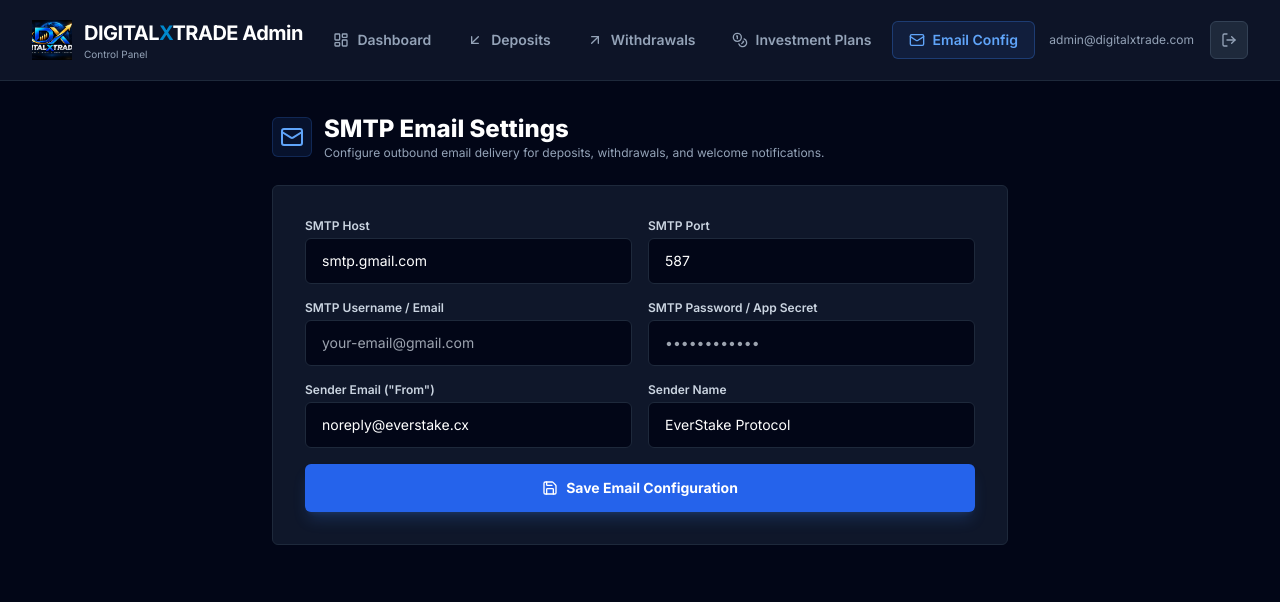
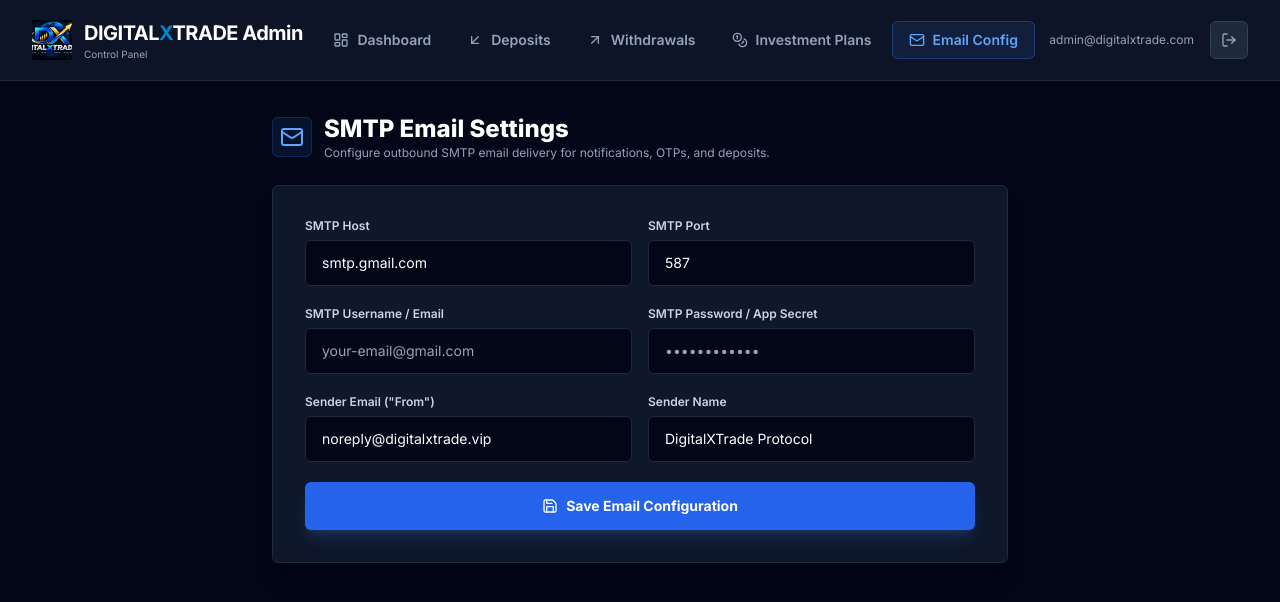
Before and after one commit to chinedu-freedom/digitalxtrade-admin, a Next.js app: page /admin/settings/email in a window 1280 px wide. Shown: the top 602 px of the page. Built offline with nearby package versions, Linux system fonts and the light colour scheme; no server answers.

Commit message:
Update admin SMTP settings page with branding and live fetching

```diff
--- a/src/app/admin/settings/email/page.jsx
+++ b/src/app/admin/settings/email/page.jsx
@@ -1,9 +1,9 @@
 'use client';
 
-import { useState } from 'react';
+import { useState, useEffect } from 'react';
 import AdminNavbar from '../../../../components/AdminNavbar';
 import api from '../../../../lib/api';
-import { Mail, Save, Send } from 'lucide-react';
+import { Mail, Save } from 'lucide-react';
 import { toast } from 'react-toastify';
 
 export default function AdminEmailSettingsPage() {
@@ -12,18 +12,44 @@
     smtp_port: 587,
     smtp_user: '',
     smtp_pass: '',
-    from_email: 'noreply@everstake.cx',
-    from_name: 'EverStake Protocol',
+    from_email: 'noreply@digitalxtrade.vip',
+    from_name: 'DigitalXTrade Protocol',
   });
+  const [loading, setLoading] = useState(true);
   const [saving, setSaving] = useState(false);
+
+  useEffect(() => {
+    const fetchSettings = async () => {
+      try {
+        const res = await api.get('/admin/settings/email');
+        if (res.data && res.data.success && res.data.settings) {
+          setFormData({
+            smtp_host: res.data.settings.smtp_host || 'smtp.gmail.com',
+            smtp_port: res.data.settings.smtp_port || 587,
+            smtp_user: res.data.settings.smtp_user || '',
+            smtp_pass: res.data.settings.smtp_pass || '',
+            from_email: res.data.settings.from_email || 'noreply@digitalxtrade.vip',
+            from_name: res.data.settings.from_name || 'DigitalXTrade Protocol',
+          });
+        }
+      } catch (err) {
+        console.warn('Using default email settings:', err?.message);
+      } finally {
+        setLoading(false);
+      }
+    };
+    fetchSettings();
+  }, []);
 
   const handleSubmit = async (e) => {
     e.preventDefault();
     try {
       setSaving(true);
       const res = await api.post('/admin/settings/email', formData);
-      if (res.data.success) {
-        toast.success('SMTP & Email configuration saved!');
+      if (res.data && res.data.success) {
+        toast.success('SMTP & Email configuration saved successfully!');
+      } else {
+        toast.error(res.data?.message || 'Failed to save email settings');
       }
     } catch (err) {
       toast.error(err.response?.data?.message || 'Failed to save email settings');
@@ -33,7 +59,7 @@
   };
 
   return (
-    <div className="min-h-screen bg-slate-950 text-slate-100 flex flex-col">
+    <div className="min-h-screen bg-slate-950 text-slate-100 flex flex-col font-sans">
       <AdminNavbar />
 
       <main className="max-w-3xl mx-auto px-4 py-8 w-full flex-grow space-y-6">
@@ -43,84 +69,84 @@
           </div>
           <div>
             <h1 className="text-2xl font-extrabold text-white">SMTP Email Settings</h1>
-            <p className="text-xs text-slate-400">Configure outbound email delivery for deposits, withdrawals, and welcome notifications.</p>
+            <p className="text-xs text-slate-400">Configure outbound SMTP email delivery for notifications, OTPs, and deposits.</p>
           </div>
         </div>
 
-        <div className="bg-slate-900 p-8 rounded-3xl border border-slate-800 space-y-6">
-          <form onSubmit={handleSubmit} className="space-y-4">
-            <div className="grid grid-cols-2 gap-4">
+        <div className="bg-slate-900 p-8 rounded-3xl border border-slate-800 space-y-6 shadow-xl">
+          <form onSubmit={handleSubmit} className="space-y-5">
+            <div className="grid grid-cols-1 sm:grid-cols-2 gap-4">
               <div>
-                <label className="block text-xs font-semibold text-slate-300 mb-1">SMTP Host</label>
+                <label className="block text-xs font-semibold text-slate-300 mb-1.5">SMTP Host</label>
                 <input
                   type="text"
                   required
                   value={formData.smtp_host}
                   onChange={(e) => setFormData({ ...formData, smtp_host: e.target.value })}
                   placeholder="smtp.gmail.com"
-                  className="w-full bg-slate-950 border border-slate-800 rounded-xl py-3 px-4 text-white text-sm focus:border-blue-500 focus:outline-none"
+                  className="w-full bg-slate-950 border border-slate-800 rounded-xl py-3 px-4 text-white text-sm focus:border-blue-500 focus:outline-none transition-all"
                 />
               </div>
 
               <div>
-                <label className="block text-xs font-semibold text-slate-300 mb-1">SMTP Port</label>
+                <label className="block text-xs font-semibold text-slate-300 mb-1.5">SMTP Port</label>
                 <input
                   type="number"
                   required
                   value={formData.smtp_port}
                   onChange={(e) => setFormData({ ...formData, smtp_port: e.target.value })}
                   placeholder="587"
-                  className="w-full bg-slate-950 border border-slate-800 rounded-xl py-3 px-4 text-white text-sm focus:border-blue-500 focus:outline-none"
+                  className="w-full bg-slate-950 border border-slate-800 rounded-xl py-3 px-4 text-white text-sm focus:border-blue-500 focus:outline-none transition-all"
                 />
               </div>
             </div>
 
-            <div className="grid grid-cols-2 gap-4">
+            <div className="grid grid-cols-1 sm:grid-cols-2 gap-4">
               <div>
-                <label className="block text-xs font-semibold text-slate-300 mb-1">SMTP Username / Email</label>
+                <label className="block text-xs font-semibold text-slate-300 mb-1.5">SMTP Username / Email</label>
                 <input
                   type="text"
                   value={formData.smtp_user}
                   onChange={(e) => setFormData({ ...formData, smtp_user: e.target.value })}
                   placeholder="your-email@gmail.com"
-                  className="w-full bg-slate-950 border border-slate-800 rounded-xl py-3 px-4 text-white text-sm focus:border-blue-500 focus:outline-none"
+                  className="w-full bg-slate-950 border border-slate-800 rounded-xl py-3 px-4 text-white text-sm focus:border-blue-500 focus:outline-none transition-all"
                 />
               </div>
 
               <div>
-                <label className="block text-xs font-semibold text-slate-300 mb-1">SMTP Password / App Secret</label>
+                <label className="block text-xs font-semibold text-slate-300 mb-1.5">SMTP Password / App Secret</label>
                 <input
                   type="password"
                   value={formData.smtp_pass}
                   onChange={(e) => setFormData({ ...formData, smtp_pass: e.target.value })}
                   placeholder="••••••••••••"
-                  className="w-full bg-slate-950 border border-slate-800 rounded-xl py-3 px-4 text-white text-sm focus:border-blue-500 focus:outline-none"
+                  className="w-full bg-slate-950 border border-slate-800 rounded-xl py-3 px-4 text-white text-sm focus:border-blue-500 focus:outline-none transition-all"
                 />
               </div>
             </div>
 
-            <div className="grid grid-cols-2 gap-4">
+            <div className="grid grid-cols-1 sm:grid-cols-2 gap-4">
               <div>
-                <label className="block text-xs font-semibold text-slate-300 mb-1">Sender Email ("From")</label>
+                <label className="block text-xs font-semibold text-slate-300 mb-1.5">Sender Email ("From")</label>
                 <input
                   type="email"
                   required
                   value={formData.from_email}
                   onChange={(e) => setFormData({ ...formData, from_email: e.target.value })}
-                  placeholder="noreply@stakelab.io"
-                  className="w-full bg-slate-950 border border-slate-800 rounded-xl py-3 px-4 text-white text-sm focus:border-blue-500 focus:outline-none"
+                  placeholder="noreply@digitalxtrade.vip"
+                  className="w-full bg-slate-950 border border-slate-800 rounded-xl py-3 px-4 text-white text-sm focus:border-blue-500 focus:outline-none transition-all"
                 />
               </div>
 
               <div>
-                <label className="block text-xs font-semibold text-slate-300 mb-1">Sender Name</label>
+                <label className="block text-xs font-semibold text-slate-300 mb-1.5">Sender Name</label>
                 <input
                   type="text"
                   required
                   value={formData.from_name}
                   onChange={(e) => setFormData({ ...formData, from_name: e.target.value })}
-                  placeholder="Stakelab Protocol"
-                  className="w-full bg-slate-950 border border-slate-800 rounded-xl py-3 px-4 text-white text-sm focus:border-blue-500 focus:outline-none"
+                  placeholder="DigitalXTrade Protocol"
+                  className="w-full bg-slate-950 border border-slate-800 rounded-xl py-3 px-4 text-white text-sm focus:border-blue-500 focus:outline-none transition-all"
                 />
               </div>
             </div>
@@ -128,9 +154,9 @@
             <button
               type="submit"
               disabled={saving}
-              className="w-full py-3.5 rounded-xl bg-blue-600 hover:bg-blue-500 text-white font-bold text-sm shadow-lg shadow-blue-500/20 flex items-center justify-center gap-2 disabled:opacity-50 mt-4"
+              className="w-full py-3.5 rounded-xl bg-blue-600 hover:bg-blue-500 text-white font-bold text-sm shadow-lg shadow-blue-500/20 flex items-center justify-center gap-2 disabled:opacity-50 mt-4 cursor-pointer transition-all"
             >
-              <Save className="w-4 h-4" /> {saving ? 'Saving Config...' : 'Save Email Configuration'}
+              <Save className="w-4 h-4" /> {saving ? 'Saving Configuration...' : 'Save Email Configuration'}
             </button>
           </form>
         </div>
```
